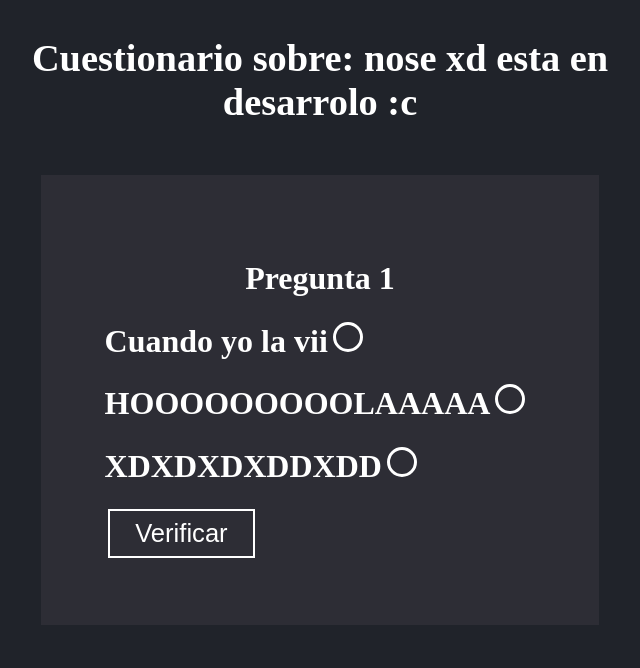
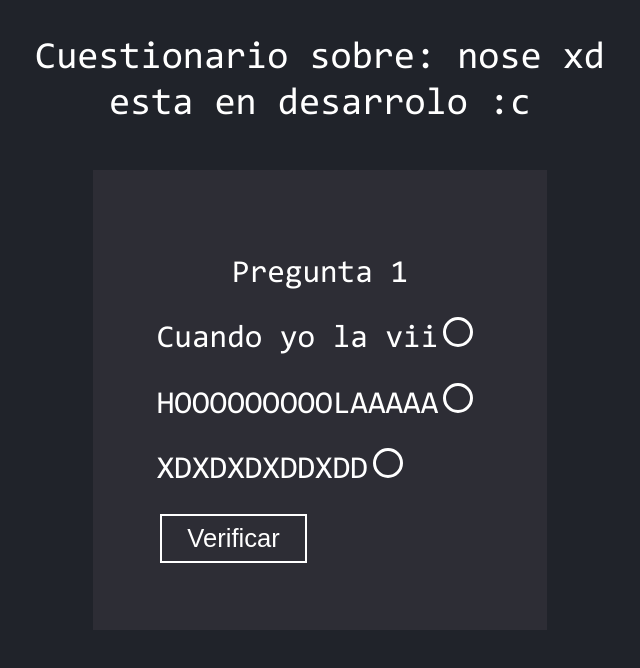
Before and after one commit to ikev2023/cuestioanrio, a plain HTML site: page index.html in a window 1280 px wide. Shown: the whole page, without its empty margins (320-960 px from the left). Drawn offline with Linux system fonts and the light colour scheme; the site is published under a folder, as on GitHub Pages, so addresses that start at the root find nothing.

Commit message:
Add files via upload

```diff
--- a/styles.css
+++ b/styles.css
@@ -1,6 +1,6 @@
 @font-face {
     font-family: "consola";
-    src: url(/fonts/CONSOLA.TTF);
+    src: url(CONSOLA.TTF);
     font-weight: bold;
     font-style: bold;
 }
```
Also changed, not shown: CONSOLA.TTF (added).
